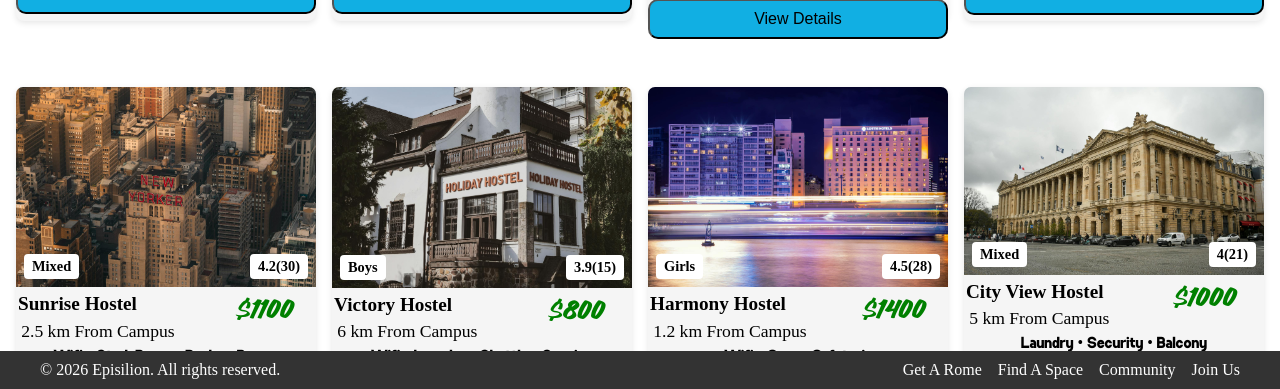
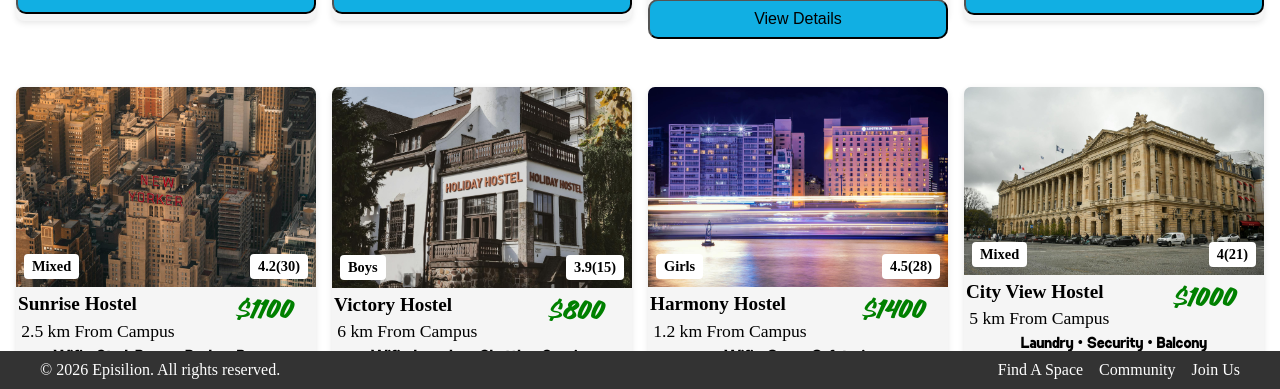
Before and after one commit to astrosteck-sudo/Espilsion-Hostel-Development, a plain HTML site: page index.html in a window 1280 px wide. Shown: the part 411-800 px from the top of the page. Drawn offline with Linux system fonts and the light colour scheme; files whose address does not match are found by name; a web font is replaced by a local one.

Commit message:
Update index.html

```diff
--- a/index.html
+++ b/index.html
@@ -95,7 +95,6 @@ Hostels</pre>
         <div class="footer-content">
             <p id="all-rights-text">&copy; 2026 Episilion. All rights reserved.</p>
             <nav class="footer-links">
-                <a href="">Get A Rome</a>
                 <a href="">Find A Space</a>
                 <a href="">Community</a>
                 <a href="">Join Us</a>
@@ -104,4 +103,5 @@ Hostels</pre>
     </footer>
     <script type="module" src="script.js"></script>
 </body>
+
 </html>
```
